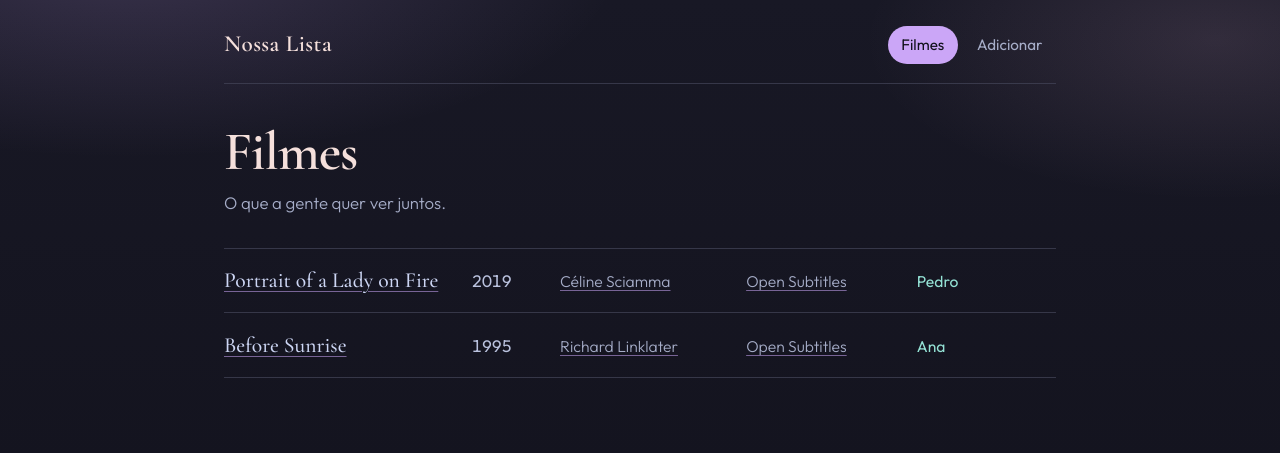
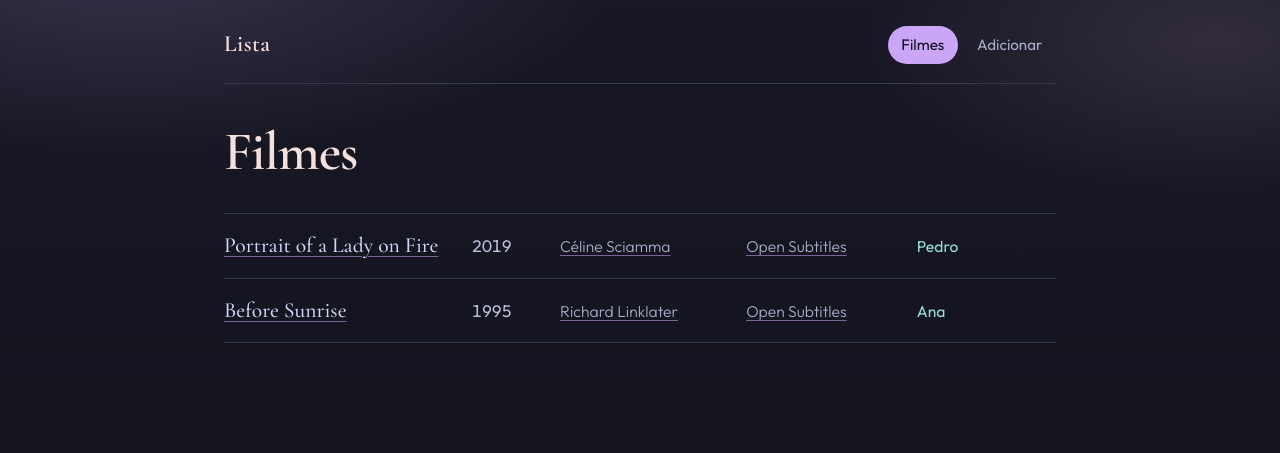
Before and after one commit to pchagas72/cifras, a plain HTML site: page index.html in a window 1280 px wide. Drawn offline with nearby package versions, Linux system fonts and the light colour scheme.

Commit message:
Removi baitolice

```diff
--- a/index.html
+++ b/index.html
@@ -3,7 +3,7 @@
 <head>
   <meta charset="UTF-8">
   <meta name="viewport" content="width=device-width, initial-scale=1.0">
-  <title>Nossa Lista</title>
+  <title>Lista</title>
   <link rel="preconnect" href="https://fonts.googleapis.com">
   <link rel="preconnect" href="https://fonts.gstatic.com" crossorigin>
   <link href="https://fonts.googleapis.com/css2?family=Cormorant+Garamond:ital,wght@0,500;0,600;1,500&family=Outfit:wght@300;400;500&display=swap" rel="stylesheet">
@@ -13,7 +13,7 @@
   <div class="ambient" aria-hidden="true"></div>
 
   <header class="topbar">
-    <a class="brand" href="#lista" data-nav="lista">Nossa Lista</a>
+    <a class="brand" href="#lista" data-nav="lista">Lista</a>
     <nav class="nav" aria-label="Principal">
       <button type="button" class="nav-link is-active" data-nav="lista">Filmes</button>
       <button type="button" class="nav-link" data-nav="adicionar">Adicionar</button>
@@ -24,7 +24,6 @@
     <section id="view-lista" class="view is-active" aria-labelledby="lista-title">
       <header class="view-header">
         <h1 id="lista-title">Filmes</h1>
-        <p class="lede">O que a gente quer ver juntos.</p>
       </header>
 
       <div id="movie-list" class="movie-list" role="list"></div>
```
